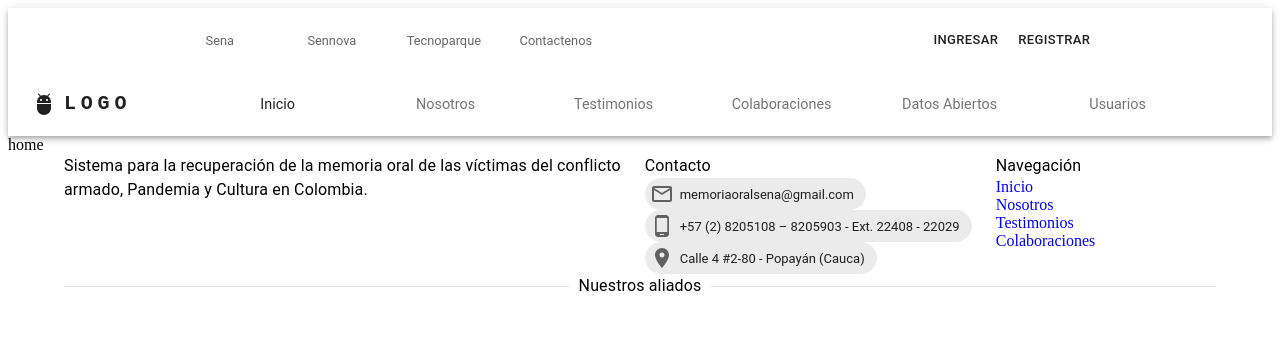
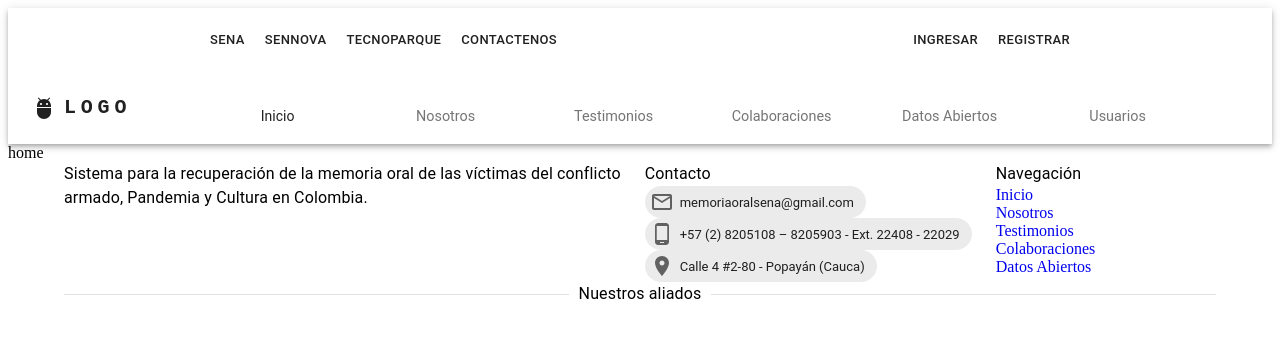
Before and after one commit to zamitulande/memoria, a React (Vite) app in the folder client/: page / in a window 1280 px wide. Shown: the top 338 px of the page. Built offline with nearby package versions, Linux system fonts and the light colour scheme; the HTML template or start-up script is replaced by a standard one.

Commit message:
contact header

```diff
--- a/client/src/components/footer/Footer.jsx
+++ b/client/src/components/footer/Footer.jsx
@@ -32,6 +32,7 @@ const Footer = () => {
                         <Link style={{textDecoration:'none'}} to="nosotros">Nosotros</Link>
                         <Link style={{textDecoration:'none'}} to="testimonios">Testimonios</Link>
                         <Link style={{textDecoration:'none'}} to="colaboraciones">Colaboraciones</Link>
+                        <Link style={{textDecoration:'none'}} to="datos-abiertos">Datos Abiertos</Link>
                     </Box>
                 </Grid>
             </Grid>
--- a/client/src/components/header/Header.jsx
+++ b/client/src/components/header/Header.jsx
@@ -2,6 +2,9 @@
 import MenuIcon from '@mui/icons-material/Menu';
 import AdbIcon from '@mui/icons-material/Adb';
 import LoginIcon from '@mui/icons-material/Login';
+import MailOutlineIcon from '@mui/icons-material/MailOutline';
+import PhoneAndroidIcon from '@mui/icons-material/PhoneAndroid';
+import LocationOnIcon from '@mui/icons-material/LocationOn';
 import {
     BottomNavigation,
     BottomNavigationAction,
@@ -15,6 +18,8 @@ import {
     Typography,
     Menu,
     Container,
+    Popper,
+    Chip,
 } from '@mui/material';
 import { Fragment, useState } from 'react';
 import { useTheme } from '@emotion/react';
@@ -48,7 +53,7 @@ const Header = () => {
         { item: 'Sena', id: 1, path: 'https://www.sena.edu.co/es-co/Paginas/default.aspx' },
         { item: 'Sennova', id: 2, path: 'https://www.sena.edu.co/es-co/formacion/paginas/tecnologia-innovacion.aspx' },
         { item: 'Tecnoparque', id: 3, path: 'https://sena.edu.co/es-co/formacion/Paginas/tecnoparques.aspx' },
-        { item: 'Contactenos', id: 4, path: '' },
+        { item: 'Contactenos', id: 4 },
     ]
     const buttons = [
         { item: 'Ingresar', id: 1 },
@@ -58,8 +63,8 @@ const Header = () => {
     const [open, setOpen] = useState(false);
     const [anchorElNav, setAnchorElNav] = useState(null)
     const [anchorElUser, setAnchorElUser] = useState(null)
+    const [anchorElContact, setAnchorElContact] = useState(null);
     const [valuePage, setValuePage] = useState(0)
-    const [valueAbout, setValueAbout] = useState()
 
     const handleOpenNavMenu = (event) => {
         setAnchorElNav(event.currentTarget);
@@ -76,33 +81,53 @@ const Header = () => {
         setAnchorElUser(null);
     };
 
+    const contactClick = (event) => {
+        setAnchorElContact(anchorElContact ? null : event.currentTarget);
+    }
+
+    const openInfo = Boolean(anchorElContact);
+    const id = openInfo ? 'simple-popper' : undefined;
+    if(anchorElContact){
+        setTimeout(()=>{
+            setAnchorElContact(null)
+        }, 5000)
+    }
+
     return (
         <AppBar position="static">
-            <Toolbar sx={{justifyContent:'space-around', display: { xs: 'none', md: 'flex' }}}>
+            <Toolbar sx={{ justifyContent: 'space-around', display: { xs: 'none', md: 'flex' } }}>
                 <Box>
-                    <BottomNavigation
-                        sx={{justifyContent:'space-between;' }}
-                        showLabels
-                        value={valueAbout}
-                        onChange={(event, newValue) => {
-                            setValueAbout(newValue);
-                        }}>
-                        {about.map((page) => (
-                            <BottomNavigationAction
-                                sx={{
-                                    '.MuiBottomNavigationAction-label': {
-                                        fontSize: '0.8rem',
-                                        marginRight: 4
-                                    },
-                                }}
-                                key={page.id}
-                                component={Link}
-                                to={page.path}
-                                label={page.item}
-                            >
-                            </BottomNavigationAction>
-                        ))}
-                    </BottomNavigation>
+                    {about.map((page) => (
+                        <ButtonGroup key={page.id} disableElevation
+                            variant="contained"
+                            aria-label="Disabled button group">
+                            {page.id === 4 ? (
+                                <>
+                                    <Button
+                                        onClick={contactClick}
+                                        size="small"
+                                    >
+                                        {page.item}
+                                    </Button>
+                                    <Popper id={id} open={openInfo} anchorEl={anchorElContact} color='primary'>
+                                        <Box>
+                                            <Chip icon={<MailOutlineIcon />} label="memoriaoralsena@gmail.com" />
+                                            <Chip icon={<PhoneAndroidIcon />} label="+57 (2) 8205108 – 8205903 - Ext. 22408 - 22029" />
+                                            <Chip icon={<LocationOnIcon />} label="Calle 4 #2-80 - Popayán (Cauca)" />
+                                        </Box>
+                                    </Popper>
+                                </>
+                            ) : (
+                                <Link to={page.path}>
+                                    <Button
+                                        size="small"
+                                    >
+                                        {page.item}
+                                    </Button>
+                                </Link>
+                            )}
+                        </ButtonGroup>
+                    ))}
                 </Box>
                 <Box sx={{ display: { xs: 'none', md: 'flex' } }}>
                     {buttons.map((button) => (
@@ -221,7 +246,7 @@ const Header = () => {
 
                     {/* :::END MOVIL FIRST NAVBAR:: */}
 
-                    <Box sx={{ flexGrow: 1, display: { xs: 'none', md: 'block' } }}>
+                    <Box mt={2} sx={{ flexGrow: 1, display: { xs: 'none', md: 'block'}}}>
                         <BottomNavigation
                             showLabels
                             value={valuePage}
```
